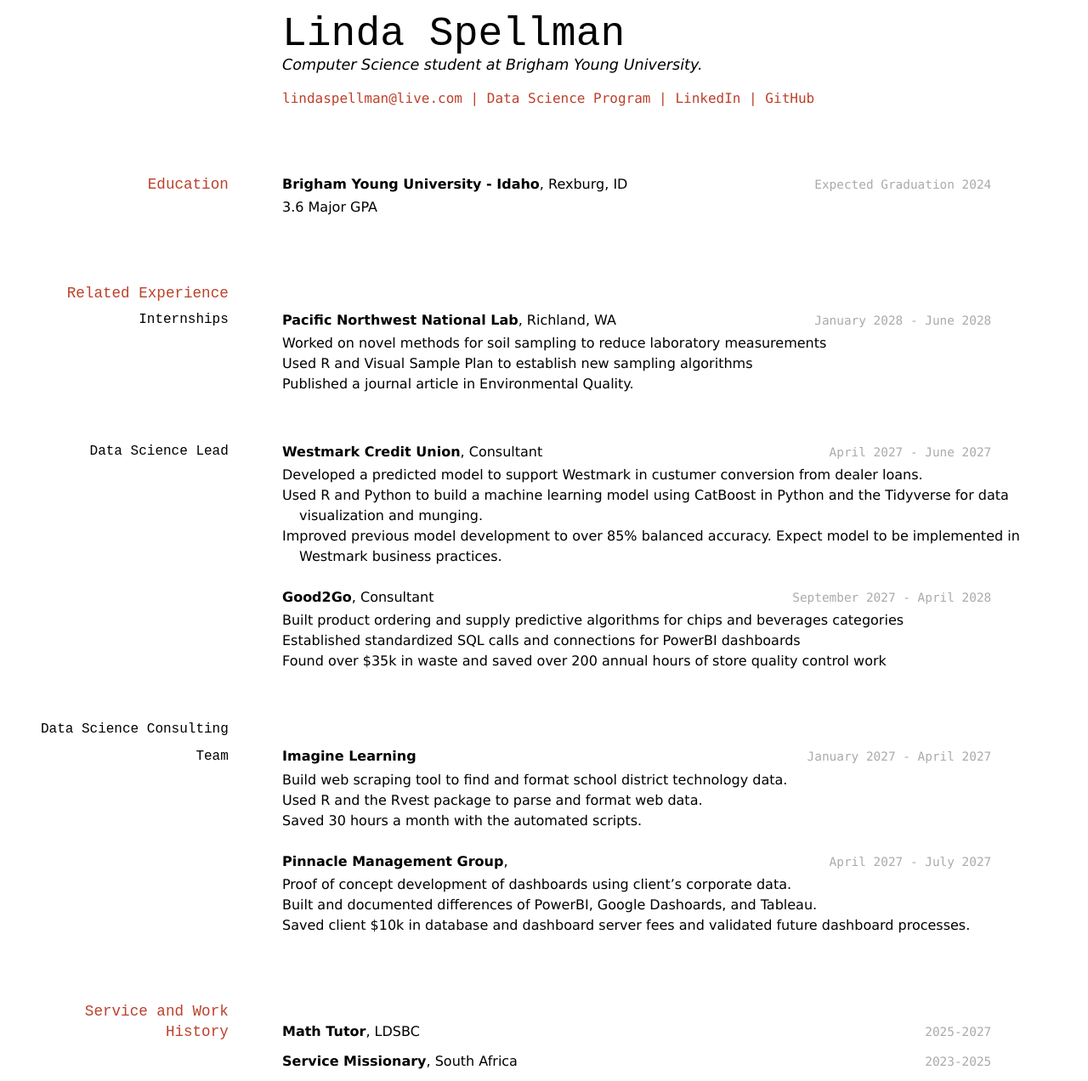
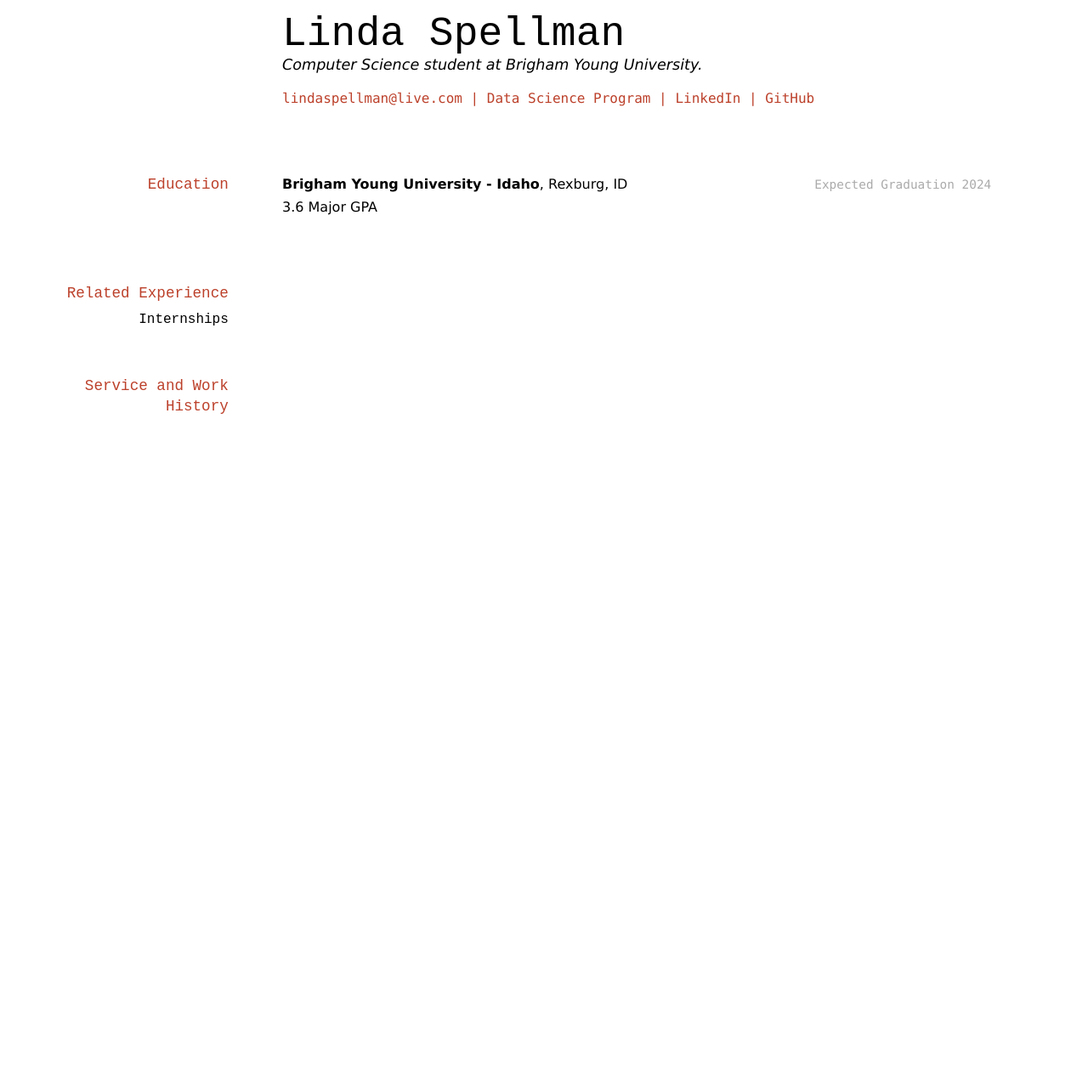
Before and after one commit to byuids-resumes/spellman_resume, a Jekyll site: the page built from docs/index.md, in a window 1280 px wide. Shown: the whole page at 85% size. Built offline with Jekyll 4.4.1, drawn with Linux system fonts in a browser that asks for light colours; after the commit the page ends 900 px from its top, so only the background shows below that.

Commit message:
ds resume draft1

```diff
--- a/docs/index.md
+++ b/docs/index.md
@@ -26,54 +26,8 @@ __Brigham Young University - Idaho__, Rexburg, ID
 
 ### Internships
 
-`January 2028 - June 2028`
-__Pacific Northwest National Lab__, Richland, WA
-
-- Worked on novel methods for soil sampling to reduce laboratory measurements
-- Used R and Visual Sample Plan to establish new sampling algorithms
-- Published a journal article in Environmental Quality.
-
-### Data Science Lead
-
-`April 2027 - June 2027`
-__Westmark Credit Union__, Consultant
-
-- Developed a predicted model to support Westmark in custumer conversion from dealer loans.
-- Used R and Python to build a machine learning model using CatBoost in Python and the Tidyverse for data visualization and munging.
-- Improved previous model development to over 85% balanced accuracy. Expect model to be implemented in Westmark business practices.
-
-`September 2027 - April 2028`
-__Good2Go__, Consultant
-
-- Built product ordering and supply predictive algorithms for chips and beverages categories
-- Established standardized SQL calls and connections for PowerBI dashboards
-- Found over $35k in waste and saved over 200 annual hours of store quality control work
-
-### Data Science Consulting Team
-
-`January 2027 - April 2027`
-__Imagine Learning__
-
-- Build web scraping tool to find and format school district technology data.
-- Used R and the Rvest package to parse and format web data.
-- Saved 30 hours a month with the automated scripts.
-
-`April 2027 - July 2027`
-__Pinnacle Management Group__,
-
-- Proof of concept development of dashboards using client's corporate data.
-- Built and documented differences of PowerBI, Google Dashoards, and Tableau.
-- Saved client $10k in database and dashboard server fees and validated future dashboard processes.
-
 
 ## Service and Work History
-
-`2025-2027`
-__Math Tutor__, LDSBC
-
-
-`2023-2025`
-__Service Missionary__, South Africa
 
 
 
```
